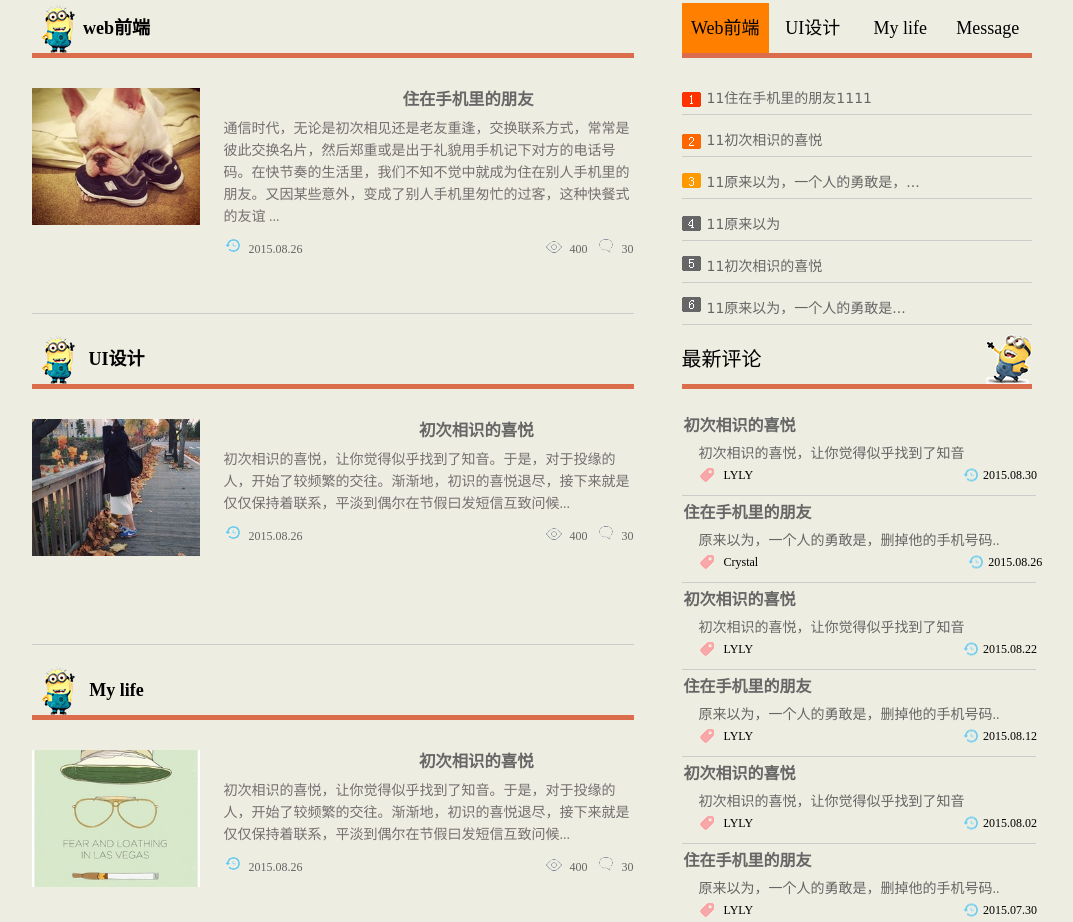
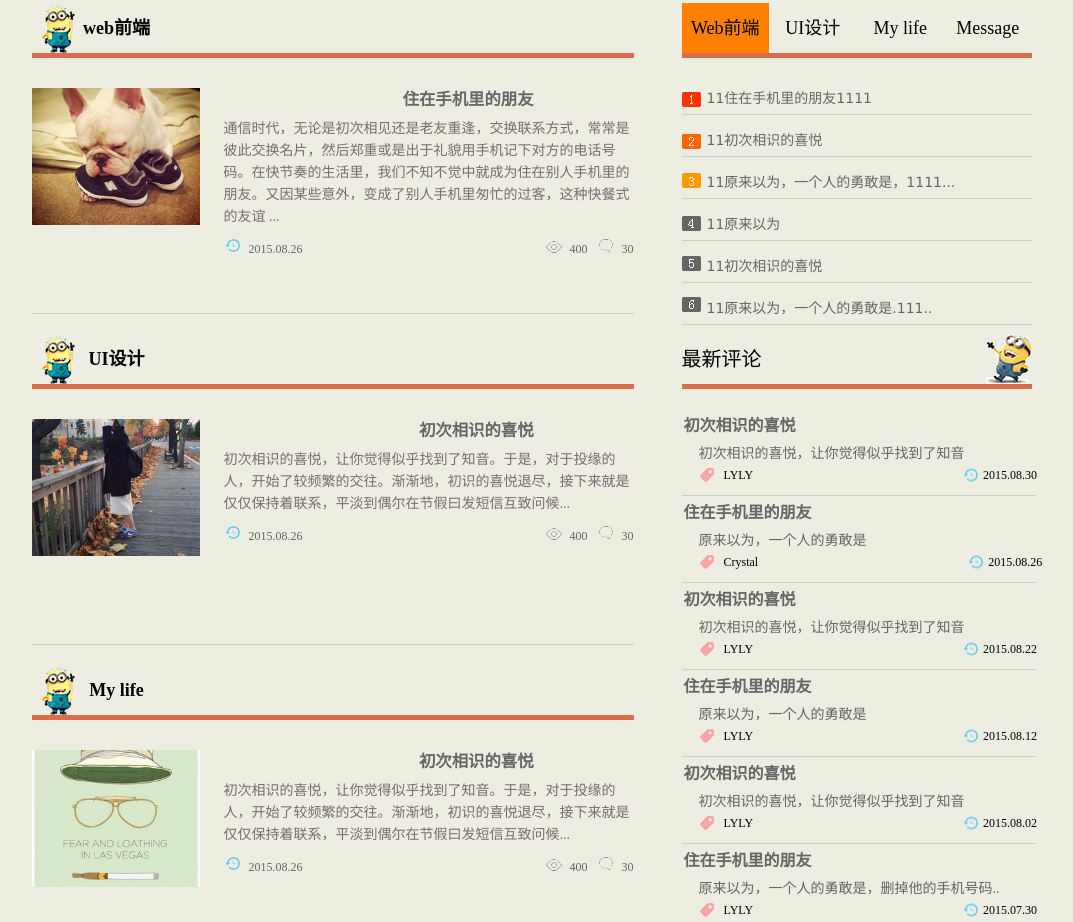
Before and after one commit to crystalYY/practice, a plain HTML site: page onedayoneworld/oneDayOneWorld/index.html in a window 1280 px wide. Shown: the part 389-1311 px from the top of the page, without its empty margins (143-1216 px from the left). Drawn offline with Linux system fonts and the light colour scheme.

Commit message:
some contents change

```diff
--- a/onedayoneworld/oneDayOneWorld/index.html
+++ b/onedayoneworld/oneDayOneWorld/index.html
@@ -125,10 +125,10 @@
                 	<ul>
                     	<li><a href="javascript:;">11住在手机里的朋友1111</a></li>
                         <li><a href="javascript:;">11初次相识的喜悦</a></li>
-                        <li><a href="javascript:;">11原来以为，一个人的勇敢是，...</a></li>
+                        <li><a href="javascript:;">11原来以为，一个人的勇敢是，1111...</a></li>
                        	<li><a href="javascript:;">11原来以为</a></li>
                         <li><a href="javascript:;">11初次相识的喜悦</a></li>
-                        <li><a href="javascript:;">11原来以为，一个人的勇敢是...</a></li>
+                        <li><a href="javascript:;">11原来以为，一个人的勇敢是.111..</a></li>
                     </ul>
                 </div>
                  <div>
@@ -176,7 +176,7 @@
                     <ul>
                     	<li><a href="javascript:;">住在手机里的朋友</a>
                             <ul>
-                                <li><a href="javascript:;">原来以为，一个人的勇敢是，删掉他的手机号码..</a></li>
+                                <li><a href="javascript:;">原来以为，一个人的勇敢是</a></li>
                                 <li class="commentDetial"><span class="commentAuthor">Crystal</span><span class="commentDate">2015.08.26</span></li>
                             </ul>
                         </li>
@@ -192,7 +192,7 @@
                     <ul>
                     	<li><a href="javascript:;">住在手机里的朋友</a>
                             <ul>
-                                <li><a href="javascript:;">原来以为，一个人的勇敢是，删掉他的手机号码..</a></li>
+                                <li><a href="javascript:;">原来以为，一个人的勇敢是</a></li>
                                 <li class="commentDetial"><span class="commentAuthor">LYLY</span><span class="commentDate">2015.08.12</span></li>
                             </ul>
                         </li>
```
